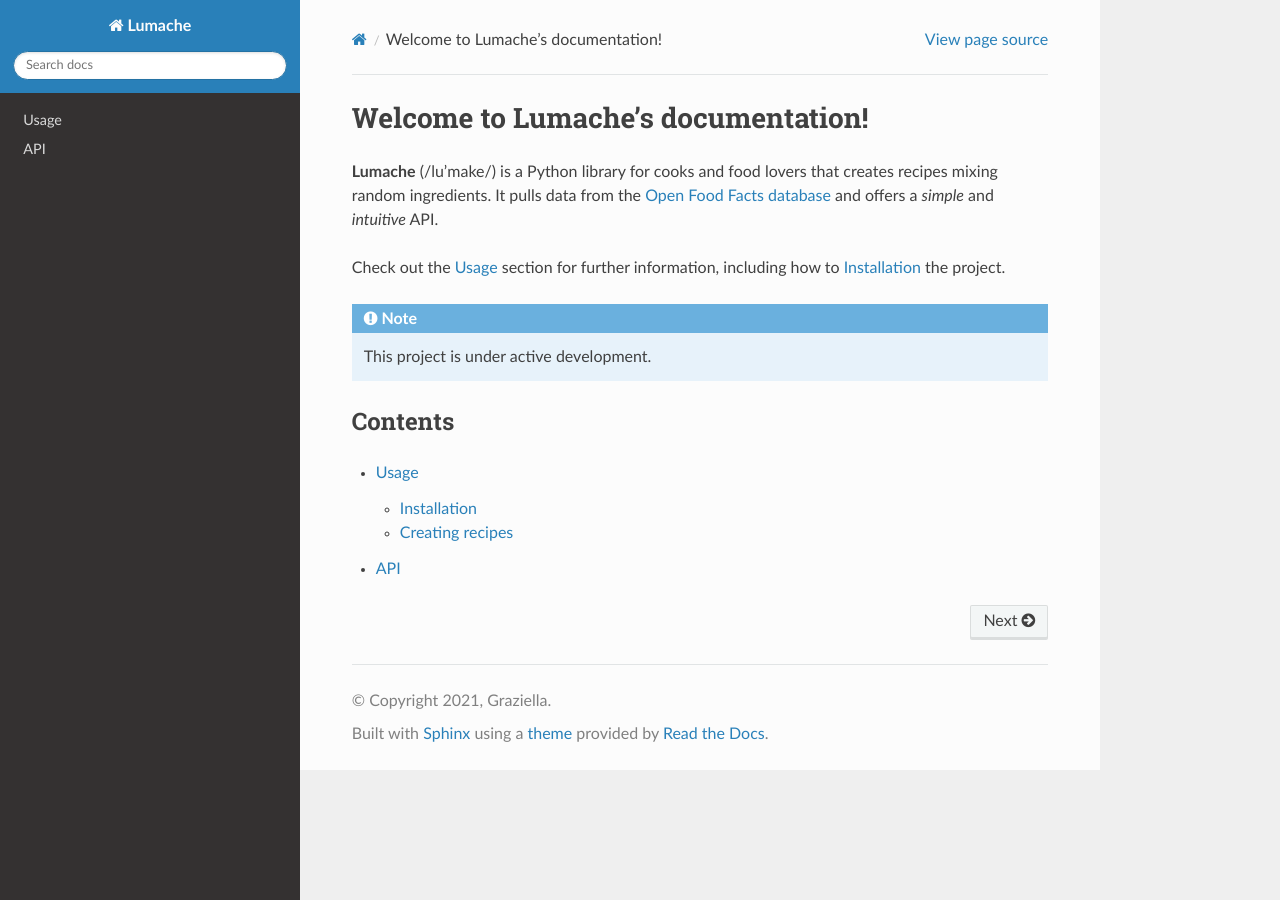
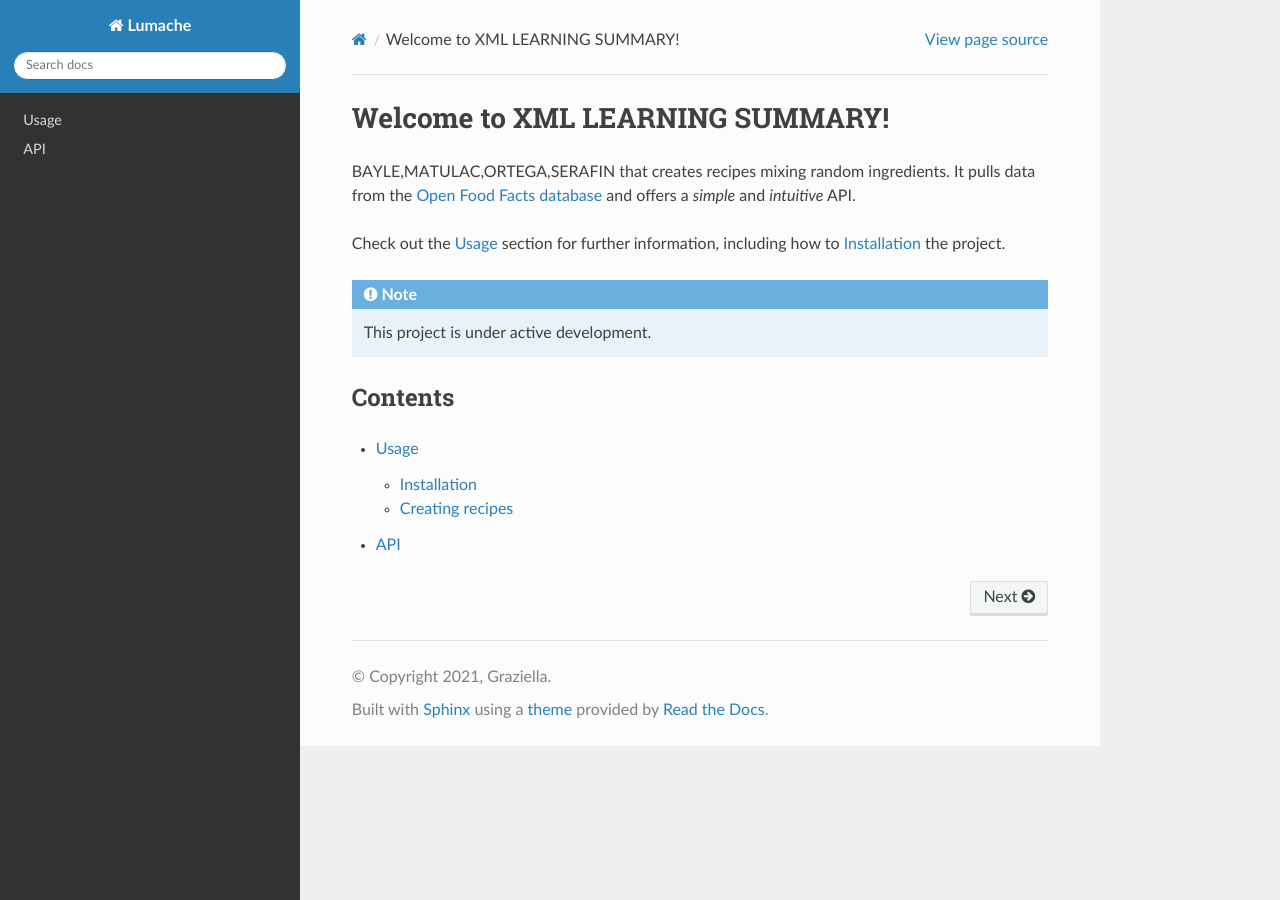
Before and after one commit to litoserafin/xml, a Sphinx documentation site: the page built from docs/source/index.rst, in a window 1280 px wide. Built offline with Sphinx 7.4.7 and the Read the Docs theme 3.1.0, drawn with Linux system fonts in a browser that asks for light colours.

Commit message:
Update index.rst

```diff
--- a/docs/source/index.rst
+++ b/docs/source/index.rst
@@ -1,7 +1,7 @@
-Welcome to Lumache's documentation!
+Welcome to XML LEARNING SUMMARY!
 ===================================
 
-**Lumache** (/lu'make/) is a Python library for cooks and food lovers
+BAYLE,MATULAC,ORTEGA,SERAFIN
 that creates recipes mixing random ingredients.
 It pulls data from the `Open Food Facts database <https://www.w3schools.com/xml/default.asp>`_
 and offers a *simple* and *intuitive* API.
```
